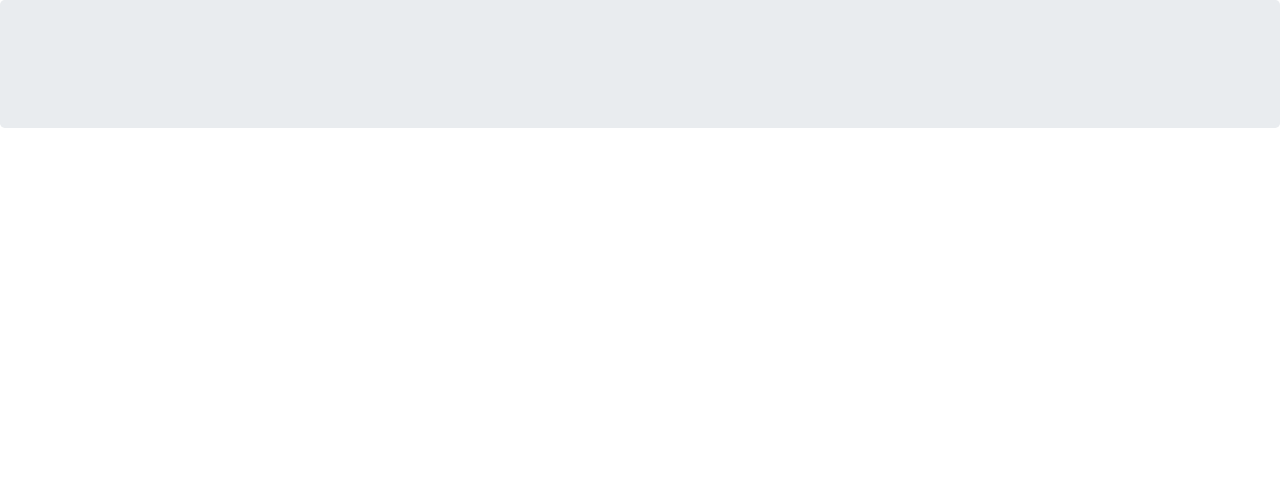
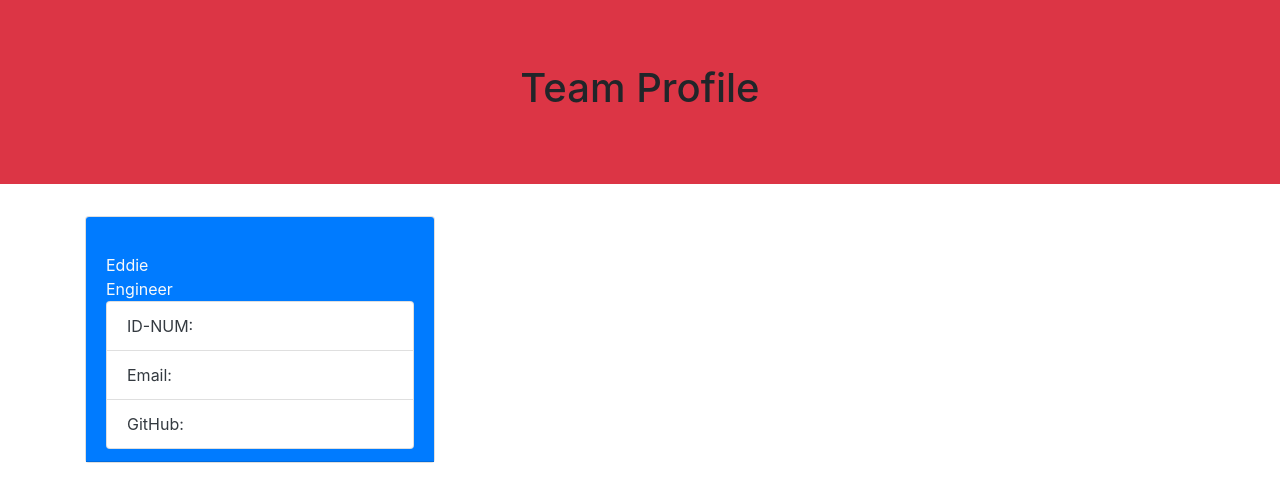
Before and after one commit to StephenSaylor/Team-Profile-Generator, a website: page index.html in a window 1280 px wide. Drawn offline with nearby package versions, Linux system fonts and the light colour scheme.

Commit message:
card template in html

```diff
--- a/index.html
+++ b/index.html
@@ -8,6 +8,23 @@
 	<title>Team Profile Generator</title>
 </head>
 <body>
-	<header class='jumbotron primary'
+	<header class='jumbotron jumbotron-fluid bg-danger text-center'>
+		<h1>Team Profile</h1>
+
+	</header>
+	<div class="container">
+        <div class="row">
+            <div class="col-4">
+                <div class="card">
+                    <h class="card-header bg-primary text-light"><br />Eddie<br />Engineer</h5>
+                    <ul class="list-group text-dark">
+                        <li class="list-group-item">ID-NUM: </li>
+                        <li class="list-group-item">Email: </li>
+                        <li class="list-group-item">GitHub: </li>
+                    </ul>
+                </div>
+            </div>
+        </div>
+    </div>
 </body>
 </html>
--- a/index.js
+++ b/index.js
@@ -9,8 +9,8 @@ inquirer.prompt([{
 },
 {
 	type: 'input',
-	message: 'Please enter id',
-	name: 'identification'
+	message: 'Please enter id number',
+	name: 'id-num'
 },
 {
 	type: 'input',
```
